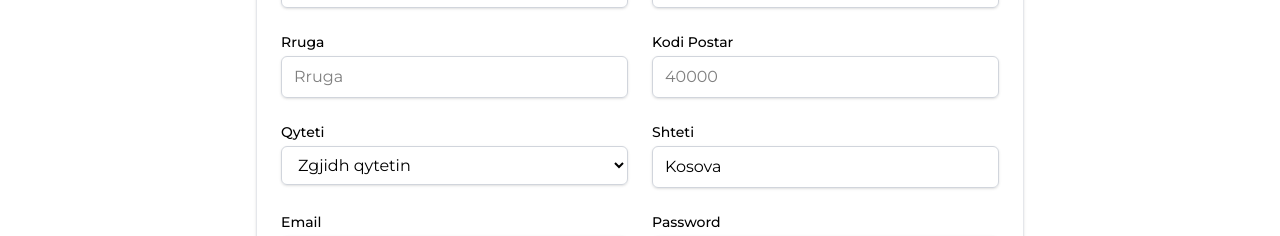
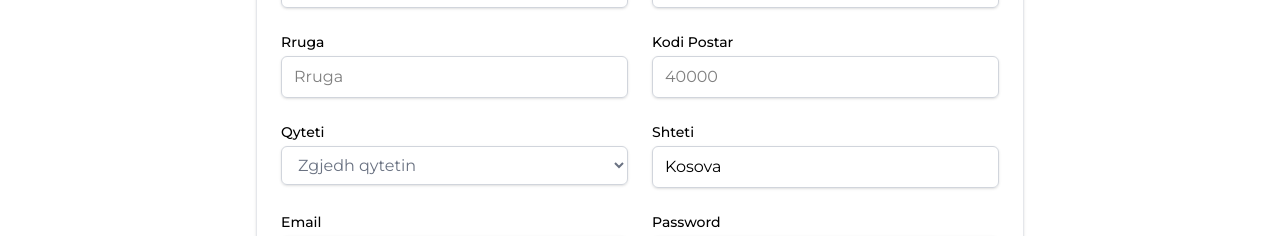
Before and after one commit to Lab-Course-2025/food-waste-reduction-react, a React (Vite) app: page /donors in a window 1280 px wide. Shown: the part 971-1207 px from the top of the page. Built offline with nearby package versions, Linux system fonts and the light colour scheme.

Commit message:
made 'zgjedh qytetin' look as a placeholder

```diff
--- a/src/pages/donors.jsx
+++ b/src/pages/donors.jsx
@@ -212,10 +212,11 @@ const Donors = () => {
                   name="address.city"
                   value={formData.address.city}
                   onChange={handleChange}
-                  className="w-full shadow-sm px-3 py-2 border rounded-md border-gray-300 focus:outline-none focus:border-orange-500 transition-colors"
+                  className={`w-full shadow-sm px-3 py-2 border rounded-md ${formData.address.city === "" ? "text-gray-500" : "text-black"
+                    } border-gray-300 focus:outline-none focus:border-orange-500 transition-colors`}
                 >
                   <option className="text-gray-400" value="" disabled>
-                    Zgjidh qytetin
+                    Zgjedh qytetin
                   </option>
                   {cities.map((city) => (
                     <option key={city} value={city}>
```
